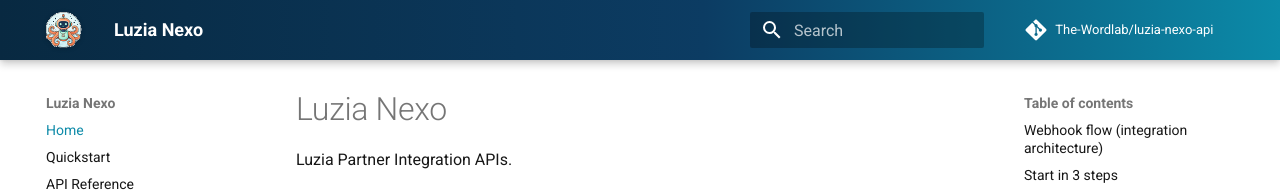
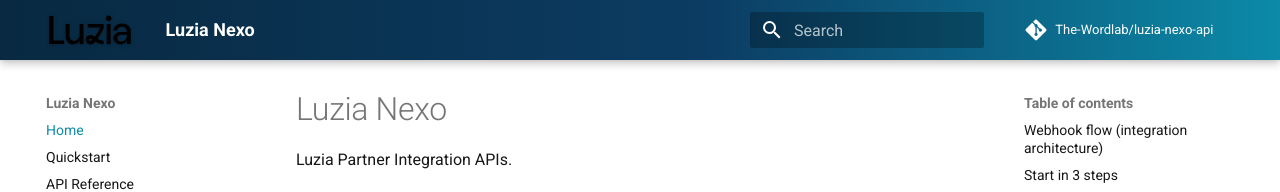
Before and after one commit to The-Wordlab/luzia-nexo-api, an MkDocs documentation site: the page built from docs/index.md, in a window 1280 px wide. Shown: the top 192 px of the page. Built offline with MkDocs 1.6.1 and Material for MkDocs 9.7.7, drawn with Linux system fonts in a browser that asks for light colours; comment, search, counter and statistics services are not loaded.

Commit message:
Use Luzia logo and favicon for docs branding

```diff
--- a/mkdocs.yml
+++ b/mkdocs.yml
@@ -7,8 +7,8 @@
 
 theme:
   name: material
-  logo: assets/nexo-octopus-logo.png
-  favicon: assets/favicon.png
+  logo: assets/luzia-logo.svg
+  favicon: assets/luzia-favicon.png
   features:
     - navigation.sections
     - navigation.tracking
```
Also changed, not shown: docs/assets/luzia-favicon.png (added), docs/assets/luzia-logo.svg (added).
